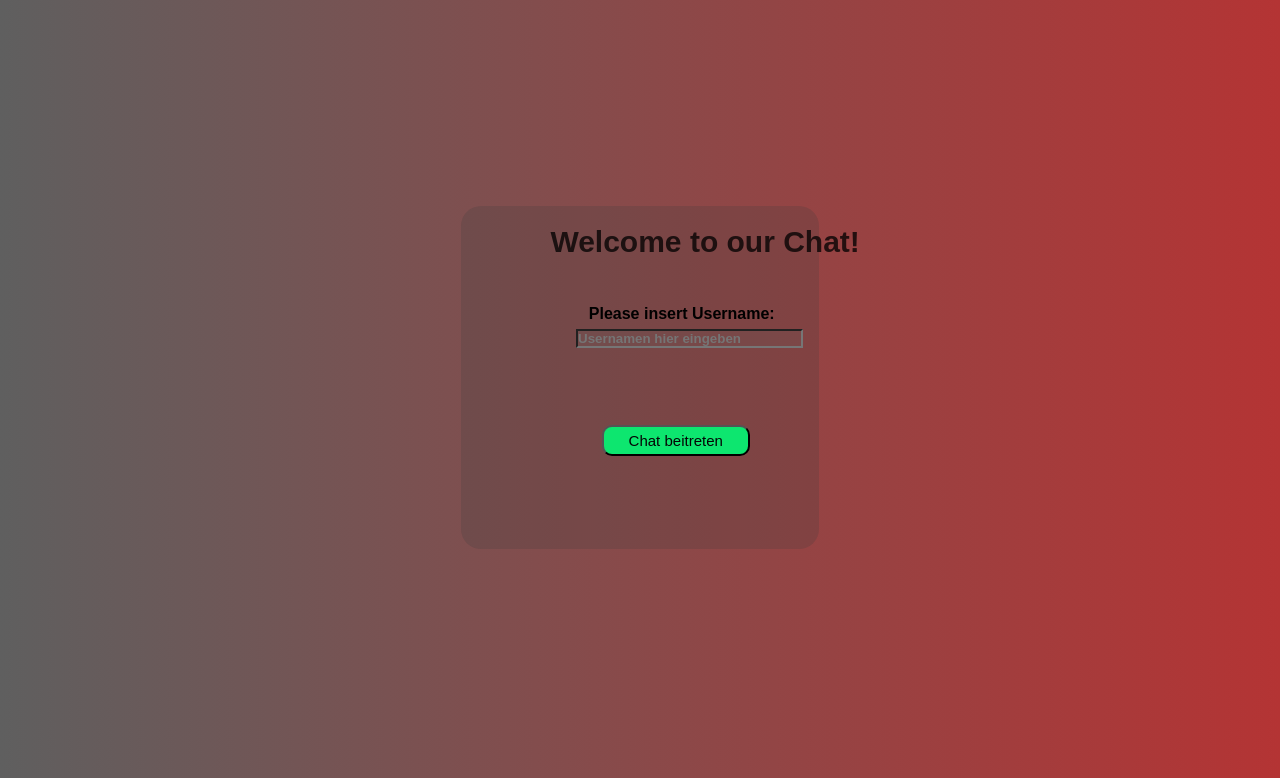
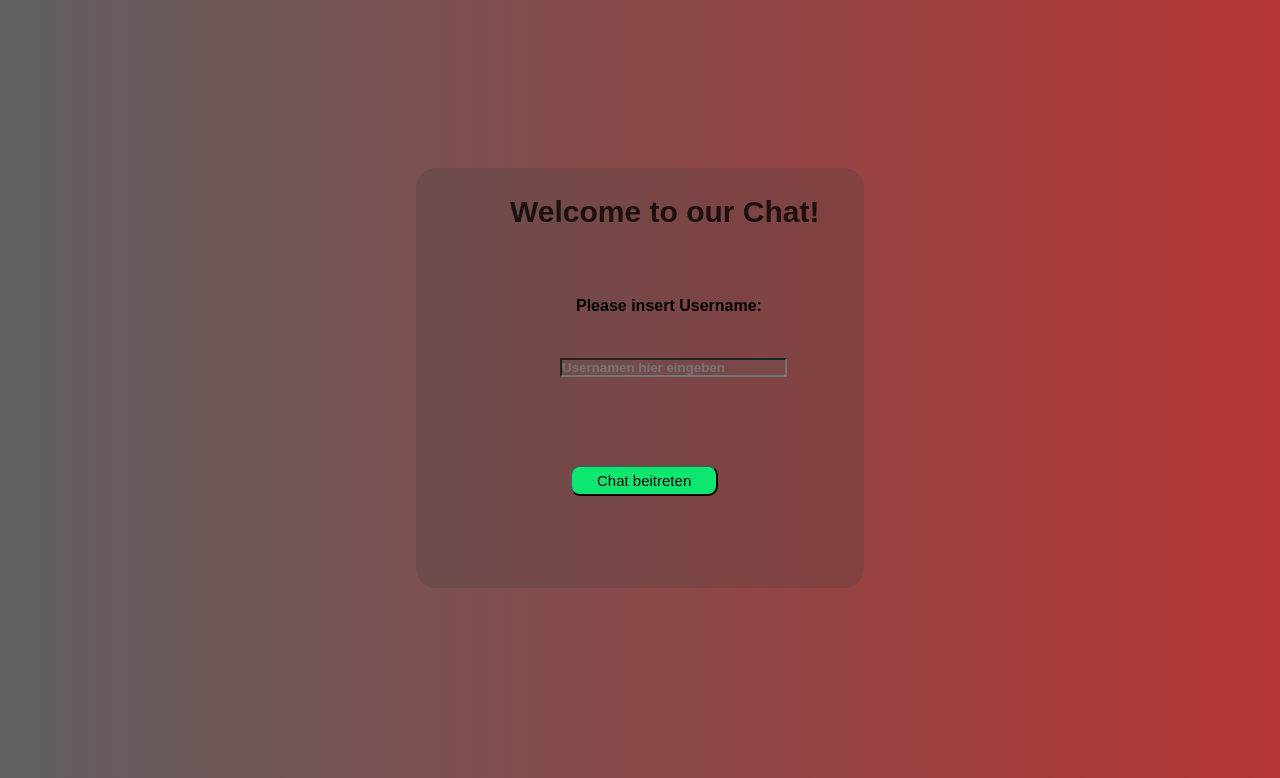
Before and after one commit to sricter/webengineering, a plain HTML site: page frontend/index.html in a window 1280 px wide. Shown: the part 135-913 px from the top of the page. Drawn offline with Linux system fonts and the light colour scheme.

Commit message:
removed % added em

```diff
--- a/frontend/login.css
+++ b/frontend/login.css
@@ -25,8 +25,8 @@
 .form-control{
     display: block;
     position: absolute;
-    top: 55%;
-    left: 46%;
+    top: 27em;
+    left: 36em;
     width: 20em;
     font-size: 40;
     font-weight: bolder;
@@ -34,16 +34,20 @@
     text-align: left;
 }
 .chat{
+
+
+    top: 27em;
+    left: 36em;
     background-color: rgba(60, 61, 61, 0.219);
-    padding: 12% 14%;
+    padding: 12em 14em;
     box-sizing: border-box;
     border-radius: 20px;
 }
 .field{
     display: block;
     position: absolute;
-    top: 58%;
-    left: 45%;
+    top: 37em;
+    left: 42em;
     width: 17em;
     font-size: 40;
     font-weight: bolder;
@@ -54,8 +58,8 @@
 .btn{
     display: block;
     position: absolute;
-    top: 70%;
-    left: 47%;
+    top: 40em;
+    left: 38em;
     transition-duration: 0.4s;
     background-color: #0de66f;
     color: rgb(5, 5, 5);
@@ -70,12 +74,11 @@
     box-shadow: 0 12px 16px 0 rgba(0,0,0,0.24), 0 17px 50px 0 rgba(0,0,0,0.19);
   }
 .welcome{
-    display: block;
-    position: absolute;
-    top: 45%;
-    left: 43%;
+    position:absolute;
+    top: 11em;
+    left: 17em;
     font-size: 30px;
     font-weight: bolder;
     color: rgba(0, 0, 0, 0.76);
-    text-align: left;
+    text-align: top;
 }
```
